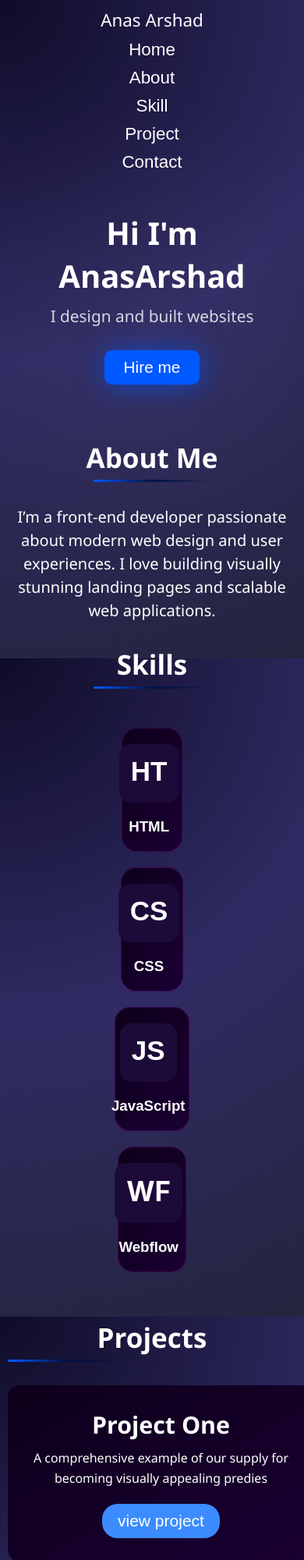
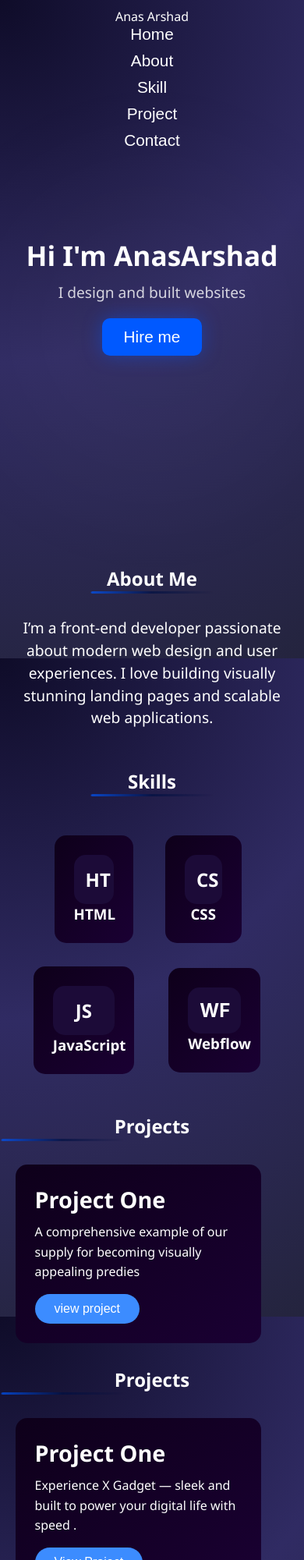
Before and after one commit to anas1846/personal-portfolio, a plain HTML site: page index.html in a window 390 px wide. Shown: the top 2000 px of the page at 78% size. Drawn offline with Linux system fonts and the light colour scheme.

Commit message:
Update 02_portfolio.css

```diff
--- a/02_portfolio.css
+++ b/02_portfolio.css
@@ -1,15 +1,20 @@
-*{
-    margin: 0px;
-    padding: 0px;
+/* 🌐 Universal Reset */
+* {
+  margin: 0;
+  padding: 0;
+  box-sizing: border-box;
 }
 
+/* 🎨 Background & Font Setup */
 body {
   background: radial-gradient(circle at top left, #0f0c29, #302b63, #24243e);
   background-attachment: fixed;
   background-size: cover;
   color: #fff;
-  font-family: 'Segoe UI', sans-serif;
+  font-family: "Segoe UI", sans-serif;
+  overflow-x: hidden;
 }
+
 body::before {
   content: "";
   position: fixed;
@@ -17,82 +22,98 @@
   left: 0;
   height: 100%;
   width: 100%;
-  background: radial-gradient(circle at center, rgba(255, 255, 255, 0.03), transparent 70%);
+  background: radial-gradient(
+    circle at center,
+    rgba(255, 255, 255, 0.03),
+    transparent 70%
+  );
   z-index: -1;
 }
-.navbar{
+
+/* 🧭 Navbar */
+header {
+  display: flex;
+  align-items: center;
+  justify-content: center;
+}
+
+.navbar {
   display: flex;
   align-items: center;
   justify-content: space-between;
   width: 90%;
   height: 10vh;
   color: white;
-    /* background-color: black; */
-    padding-right: 10px;
-    padding-left: 10px;
+  padding: 10px;
   font-size: 1.4rem;
+}
 
-}
-header{
+.menu {
   display: flex;
   align-items: center;
   justify-content: center;
-    /* background-color: black; */
-}
-.menu button{
-    color: white;
-   text-decoration: none;
-   font-size:1.4rem ;
-   background-color: transparent;
-   border: none;
-}
-.menu{
-    display: flex;
-    align-items: center;
-    justify-content: center;
-    flex-direction:row;
   gap: 40px;
 }
-.herosection{
 
+.menu button {
+  color: white;
+  background: transparent;
+  border: none;
+  font-size: 1.3rem;
+  cursor: pointer;
+  transition: 0.3s;
+}
 
-    height: 60vh;
+.menu button:hover {
+  color: #3c8cff;
+}
+
+/* 🦸 Hero Section */
+.herosection {
+  height: 70vh;
   display: flex;
   align-items: center;
   justify-content: center;
   flex-direction: column;
+  text-align: center;
+  padding: 20px;
+}
 
-
-}
-h1{
+h1 {
   font-size: 65px;
   margin-bottom: 10px;
 }
-.herosection p{
-    font-size: 2rem;
+
+.herosection p {
+  font-size: 1.8rem;
   padding-bottom: 20px;
-    color: rgba(255, 255, 255, 0.808);
+  color: rgba(255, 255, 255, 0.8);
 }
-.hire{
-    padding: 10px 25px;
-    margin-top: 10px;
-    background-color:rgb(0, 89, 255) ;
+
+.hire {
+  padding: 12px 28px;
+  background-color: rgb(0, 89, 255);
   font-size: 1.3rem;
   color: white;
   border: none;
   border-radius: 10px;
-    box-shadow: 2px 2px 35px 2px rgba(0, 89, 255, 0.541) ;
-    outline: none;
+  box-shadow: 0 0 25px rgba(0, 89, 255, 0.4);
+  cursor: pointer;
+  transition: 0.3s;
 }
+
+.hire:hover {
+  transform: scale(1.05);
+}
+
+/* 💫 Line Animation */
 .line {
-  width:200px;
+  width: 200px;
   height: 3px;
-  background: linear-gradient(to right,rgb(0, 89, 255) , #001144, transparent);
-  /* box-shadow: 0 0 10px #00f, 0 0 20px #00f, 0 0 30px #00f; */
+  background: linear-gradient(to right, rgb(0, 89, 255), #001144, transparent);
   border-radius: 10px;
   margin-bottom: 30px;
-  animation: glow-move 1.5s ease-in-out infinite;
-
+  animation: line-move 1.5s ease-in-out infinite;
 }
 
 @keyframes line-move {
@@ -110,146 +131,109 @@
   }
 }
 
-.section{
+/* 📘 About Section */
+.section,
+.section2,
+.section3 {
   display: flex;
   align-items: center;
   justify-content: center;
-   margin-top: 30px;
-   margin-bottom: 30px;
-   height: 350px;
+  margin: 50px 0;
+  flex-wrap: wrap;
+  text-align: center;
 }
-.about{
+
+.about,
+.skill,
+.projectsection {
   width: 90%;
   display: flex;
-   align-items:right;
   flex-direction: column;
+  align-items: center;
+}
 
-
-}
-h2{
-    font-size: 35px;
-    padding-bottom: 5px;
-}
-.about p{
-   font-size: 20px;
-   width: 25%;
+.about p {
+  font-size: 1.2rem;
+  width: 60%;
   line-height: 1.5;
 }
-.section2{
+
+/* 🧩 Skills Section */
+.items {
   display: flex;
   align-items: center;
   justify-content: center;
-    margin-bottom: 30px;
-
-
-}
-.skill{
-     width: 90%;
-   display: flex;
-   align-items:right;
-   flex-direction: column;
-
-}
-.items{
-    display: flex;
-    align-items: center;
-    justify-content: center;
-    flex-direction: row;
-    gap: 50px;
+  flex-wrap: wrap;
+  gap: 30px;
   margin-top: 20px;
-
-}
-.html{
-    width: 320px;
-    height: 230px;
-
-    display: flex;
-    align-items: center;
-    justify-content: center;
-    flex-direction: column;
-    gap: 20px;
-    border-radius:10px ;
-font-family: Arial, Helvetica, sans-serif;
 }
 
-.ht{
-    background-color: aqua;
+.html {
+  width: 300px;
+  height: auto;
+  background: linear-gradient(to bottom right, #0e001a, #1a0033);
+  padding: 25px;
+  border-radius: 15px;
+  text-align: center;
+}
+
+.ht {
   padding: 15px;
   border-radius: 15px;
-   background: #1c0b38; /* Center HT box */
-
-    /* box-shadow: 0 0 15px rgba(100, 0, 255, 0.4); */
+  background: #1c0b38;
 }
 
+/* 💼 Project Section */
+.projectsection {
+  display: flex;
+  justify-content: center;
+  flex-wrap: wrap;
+  gap: 30px;
+}
 
+.project1 {
+  width: 500px;
+  padding: 25px;
+  background: linear-gradient(to bottom right, #0e001a, #1a0033);
+  border-radius: 15px;
+  text-align: left;
+}
 
-.ht h3{
-    font-size: 20;
-}
-.items1{
-    background-color: white;
-    border-radius: 20px;
-  background: linear-gradient(to bottom right, #0e001a, #1a0033);
-  border: 1px solid  #3a0050 ;
-}
-.section3{
-     display: flex;
-    align-items: center;
-    justify-content: center;
-    margin-bottom: 30px;
-
-}
-.projectsection{
-      width: 90%;
-   display: flex;
-   justify-content: space-between;
-   align-items:center;
-   flex-direction: row;
-   margin-top: 30px;
-}
-.project1{
-    width: 600px;
-    height: 180px;
-    background: linear-gradient(to bottom right, #0e001a, #1a0033);
-
- padding: 30px;
- font-size: 20px;
- border-radius: 15px;
-
-}
-.project1 h3{
-    font-size: 1.9rem;
+.project1 h3 {
+  font-size: 1.8rem;
   margin-bottom: 10px;
 }
-.project1 p{
+
+.project1 p {
   line-height: 1.6;
-    margin-bottom: 20px;
-    font-size: 20px;
-    width: 420px;
+  margin-bottom: 15px;
+  font-size: 1rem;
 }
- .projectbtn{
-    background-color:#3C8CFF ;
-  padding: 10px 20px;
-    border-radius: 20px ;
+
+.projectbtn {
+  background-color: #3c8cff;
+  padding: 10px 25px;
+  border-radius: 20px;
   border: none;
   color: white;
-    font-size: 21px;
+  font-size: 1rem;
+  cursor: pointer;
 }
+
+/* 📞 Contact Section */
 .contact-section {
   background: rgba(255, 255, 255, 0.05);
-  padding: 80px 20px;
+  padding: 60px 20px;
   margin-top: 60px;
   border-radius: 15px;
-  max-width: 1000px;
-  margin-left: auto;
-  margin-right: auto;
+  max-width: 900px;
+  margin: 0 auto 40px auto;
   text-align: center;
-  margin-bottom: 30px;
 }
 
 .contact-section h2 {
-  font-size: 32px;
-  margin-bottom: 30px;
+  font-size: 2rem;
+  margin-bottom: 25px;
   color: #ffdd57;
 }
 
@@ -265,13 +249,8 @@
   font-size: 16px;
 }
 
-.contact-form input::placeholder,
-.contact-form textarea::placeholder {
-  color: #aaa;
-}
-
 .contact-form button {
-  padding: 14px 30px;
+  padding: 12px 28px;
   margin-top: 20px;
   background-color: #ffdd57;
   color: #000;
@@ -279,19 +258,27 @@
   border: none;
   border-radius: 30px;
   cursor: pointer;
-  transition: all 0.3s ease-in-out;
+  transition: 0.3s;
 }
 
 .contact-form button:hover {
   background-color: #ffd000;
   transform: scale(1.05);
 }
-@media (max-width: 768px) {
+
+/* 📱 Mobile Devices (up to 600px) */
+@media (max-width: 600px) {
+  h1 {
+    font-size: 2.2rem;
+  }
+
+  .herosection p {
+    font-size: 1.2rem;
+  }
+
   .navbar {
     flex-direction: column;
-    height: auto;
-    gap: 10px;
-    padding: 10px 0;
+    font-size: 1rem;
   }
 
   .menu {
@@ -299,66 +286,13 @@
     gap: 10px;
   }
 
-  h1 {
-    font-size: 2.5rem;
-    text-align: center;
+  .about p {
+    width: 95%;
   }
 
-  .herosection {
-    height: auto;
-    padding: 40px 20px;
-    text-align: center;
-  }
-
-  .herosection p {
-    font-size: 1.3rem;
-  }
-
-  .section,
-  .section2,
-  .section3 {
-    flex-direction: column;
-    align-items: center;
-    height: auto;
-    margin: 30px 0;
-    text-align: center;
-  }
-
-  .about,
-  .skill,
-  .projectsection {
-    width: 95%;
-    align-items: center;
-  }
-
-  .about p {
-    width: 100%;
-  }
-
-  .items {
-    flex-direction: column;
-    gap: 20px;
-  }
-
-  .html {
-    width: 90%;
-    height: auto;
-    padding: 20px 0;
-  }
-
-  .projectsection {
-    flex-direction: column;
-    gap: 20px;
-  }
-
+  .html,
   .project1 {
     width: 90%;
-    height: auto;
-  }
-
-  .project1 p {
-    width: 100%;
-    font-size: 1rem;
   }
 
   .contact-form input,
@@ -367,42 +301,55 @@
   }
 
   .line {
-    width: 150px;
+    width: 120px;
   }
 }
 
-/* Tablets (between 768px and 1024px) */
-@media (min-width: 769px) and (max-width: 1024px) {
-  .navbar {
-    flex-direction: column;
-    height: auto;
-    gap: 15px;
-    padding: 10px 0;
+/* 💻 Tablets (601px–1024px) */
+@media (min-width: 601px) and (max-width: 1024px) {
+  h1 {
+    font-size: 3rem;
   }
 
   .menu {
-    flex-direction: row;
-    flex-wrap: wrap;
-    gap: 20px;
+    gap: 25px;
   }
 
-  .items {
+  .items,
+  .projectsection {
     flex-wrap: wrap;
-    justify-content: center;
   }
 
-  .projectsection {
-    flex-wrap: wrap;
-    justify-content: center;
-    gap: 20px;
+  .html {
+    width: 45%;
   }
 
   .project1 {
     width: 80%;
-    height: auto;
   }
 
-  .project1 p {
-    width: 100%;
+  .about p {
+    width: 80%;
   }
 }
+
+/* 🖥️ Desktops (1025px and above) */
+@media (min-width: 1025px) {
+  h1 {
+    font-size: 4rem;
+  }
+
+  .herosection {
+    height: 80vh;
+  }
+
+  .about p {
+    width: 50%;
+  }
+
+  .project1 {
+    width: 45%;
+  }
+}
+
+}
```
Lines whose indentation alone changed are shown as unchanged.
